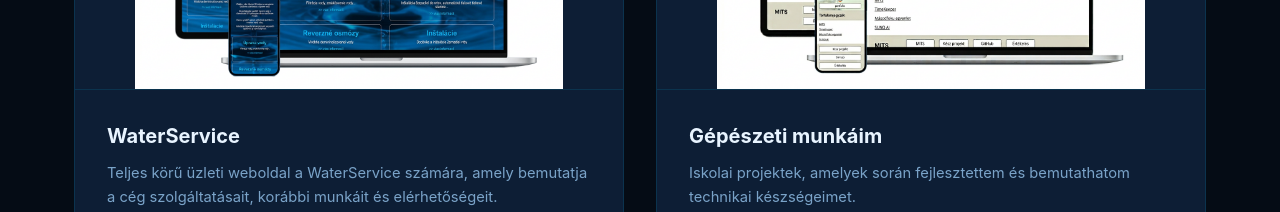
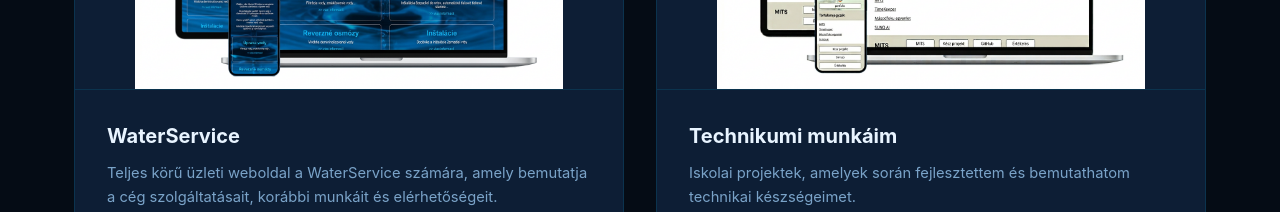
Before and after one commit to KovacsEduard/portfolio, a React (Vite) app: page / in a window 1280 px wide. Shown: the part 2260-2472 px from the top of the page. Built offline with nearby package versions, Linux system fonts and the light colour scheme.

Commit message:
Update title for gepeszeti project to Technikumi

```diff
--- a/src/language/translations.js
+++ b/src/language/translations.js
@@ -35,7 +35,7 @@
                 tag: "Élő Projekt",
             },
             gepeszeti: {
-                title: "Gépészeti munkáim",
+                title: "Technikumi munkáim",
                 desc: "Iskolai projektek, amelyek során fejlesztettem és bemutathatom technikai készségeimet.",
                 tag: "Iskolai Projekt",
             },
```
